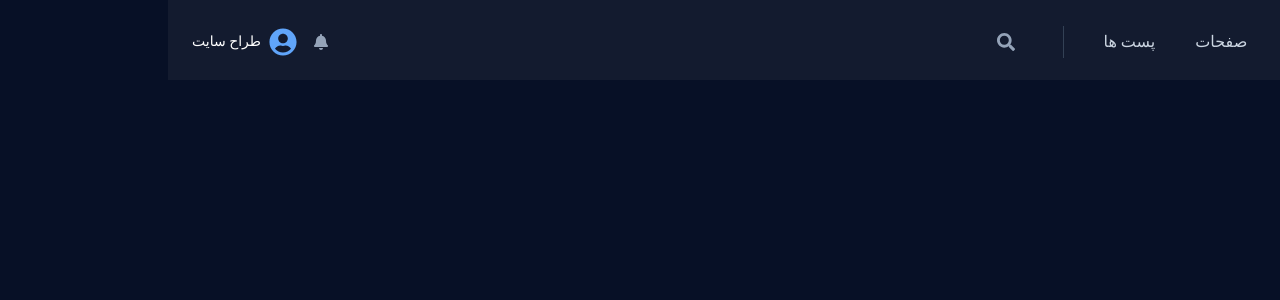
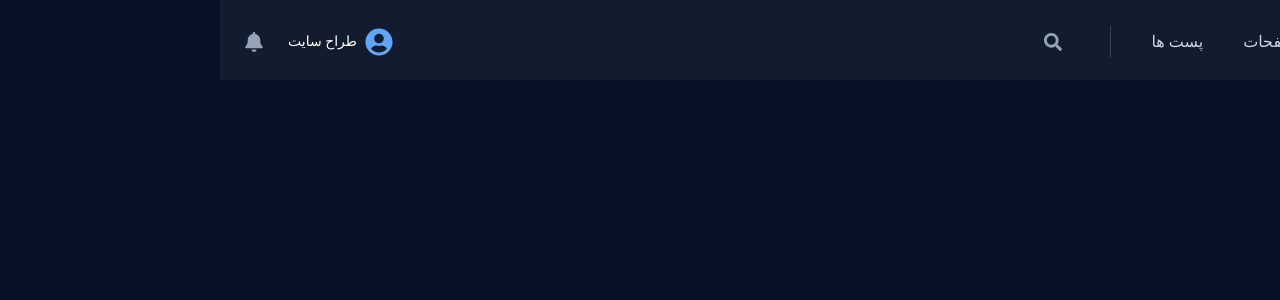
Before and after one commit to EhsanNasiri01/CMS-React-Project, a React (Vite) app: page / in a window 1280 px wide. Shown: the top 300 px of the page. Built offline with nearby package versions, Linux system fonts and the light colour scheme; a web font is replaced by a local one.

Commit message:
Add Box of Menu to sidebar

```diff
--- a/src/components/Header/Header.jsx
+++ b/src/components/Header/Header.jsx
@@ -38,8 +38,7 @@ export default function Header() {
             </div>
           </div>
           {/* Left side (Icons & User) */}
-          <div className="flex items-center gap-x-4">
-            <FaBell className="text-slate-400 hover:text-white cursor-pointer" />
+          <div className="flex items-center gap-x-6">
             <div className="flex items-center gap-x-2 cursor-pointer">
               <FaUserCircle size={28} className="text-blue-400" />
 
@@ -47,6 +46,7 @@ export default function Header() {
                 طراح سایت
               </span>
             </div>
+            <FaBell className="text-slate-400 hover:text-white cursor-pointer w-5 h-5" />
           </div>
         </div>
       </div>
--- a/src/components/Sidebar/Sidebar.jsx
+++ b/src/components/Sidebar/Sidebar.jsx
@@ -1,4 +1,4 @@
-import React from "react";
+import React, { useState } from "react";
 import {
   FaBars,
   FaKeyboard,
@@ -8,12 +8,79 @@ import {
   FaClock,
   FaComments,
 } from "react-icons/fa";
+import { TbCommand } from "react-icons/tb";
+import { FiCompass, FiClock } from "react-icons/fi";
+import { LuBot } from "react-icons/lu";
+import { HiOutlineMegaphone } from "react-icons/hi2";
+import { CiChat1 } from "react-icons/ci";
+const items = [
+  { id: 0, label: "Command", Icon: TbCommand },
+  { id: 1, label: "Compass", Icon: FiCompass },
+  { id: 2, label: "Bot", Icon: LuBot },
+  { id: 3, label: "Megaphone", Icon: HiOutlineMegaphone },
+  { id: 4, label: "Clock", Icon: FiClock },
+];
 
+function SidebarItem({ active, onClick, Icon, label }) {
+  return (
+    <button
+      aria-label={label}
+      onClick={onClick}
+      className={[
+        "relative grid place-items-center w-12 h-12 rounded-2xl transition-all duration-200",
+        active ? "bg-[#2E3A59] shadow-inner" : "hover:bg-[#2A3756]",
+      ].join(" ")}
+    >
+      {/* Icon */}
+      <Icon
+        className={[
+          "text-xl transition-colors duration-200",
+          active ? "text-white" : "text-[#94A3C0]",
+        ].join(" ")}
+      />
+
+      {/* Optional tiny underline accent for the megaphone (to mirror the screenshot) */}
+      {label === "Megaphone" && (
+        <span
+          className="absolute bottom-1 left-1/2 -translate-x-1/2 h-0.5 w-3 rounded-full bg-[#94A3C0] opacity-60"
+          aria-hidden
+        />
+      )}
+    </button>
+  );
+}
 export default function Sidebar() {
+  const [active, setActive] = useState(0);
   return (
-    <aside className="flex flex-col w-20 h-screen bg-dark-bg text-white p-2 z-40">
-      <div className="flex items-center justify-center -mt-[70px] h-screen">
-        <FaBars className="text-2xl" />
+    <aside className="flex flex-col justify-between w-20 h-screen bg-dark-bg text-white px-2 z-40 ">
+      <div className="flex flex-col justify-between pt-6 pb-4 h-screen items-center">
+        {" "}
+        <div className="flex flex-col items-center  gap-y-7">
+          <FaBars className="text-2xl cursor-pointer" />
+          {/* Divider */}
+          <div className="w-8 h-px bg-slate-700"></div>
+          {/* Box Of Menu */}
+          {/* Sidebar wrapper */}
+          <aside className="bg-[#24304B] w-16 py-2 px-2 rounded-[28px] flex flex-col items-center gap-4">
+            {items.map(({ id, Icon, label }) => (
+              <SidebarItem
+                key={id}
+                active={active === id}
+                onClick={() => setActive(id)}
+                Icon={Icon}
+                label={label}
+              />
+            ))}
+          </aside>
+
+          {/* Demo content area to the right */}
+          <section className="text-white/80 mt-2"></section>
+        </div>
+        <div className="px-5">
+          <div className="w-11 h-11 bg-[#24304B] flex items-center justify-center rounded-lg text-zinc-400 cursor-pointer">
+            <CiChat1 className="w-5 h-5" />
+          </div>
+        </div>
       </div>
     </aside>
   );
```
